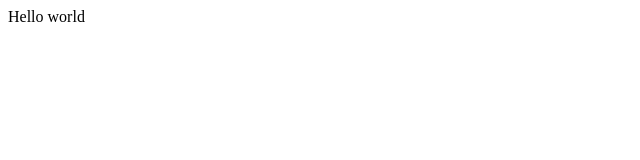
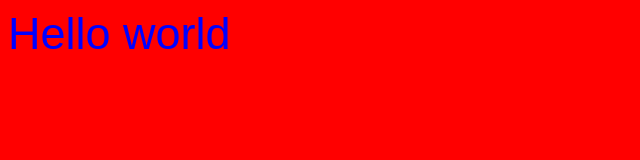
Before and after one commit to vlisav/resume-js, a plain HTML site: page index.html in a window 1280 px wide. Shown: the whole page, without its empty margins (0-640 px from the left). Drawn offline with Linux system fonts and the light colour scheme.

Commit message:
second commit lel
added a bit of basic css

```diff
--- /dev/null
+++ b/css/main.css
@@ -0,0 +1,9 @@
+body {
+  background-color:red;
+
+}
+body p{
+  color: blue;
+  font-size: 45px;
+  font-family: fantasy;
+}
--- a/index.html
+++ b/index.html
@@ -1,6 +1,6 @@
 <html>
 <head>
-
+<link rel="stylesheet" type="text/css" href="css/main.css"
 </head>
 <body>
   <p>Hello world</p>
```
